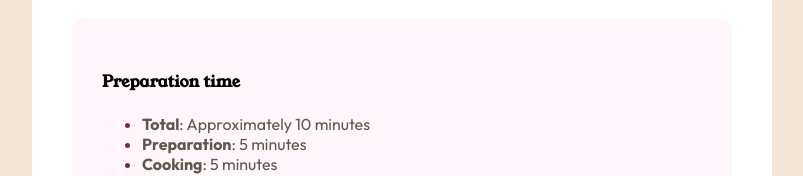
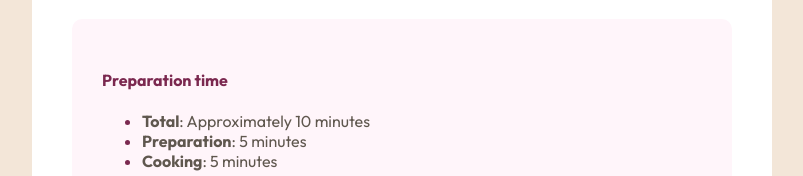
Before and after one commit to mouadbimk/recipe-page-main, a plain HTML site: page index.html in a window 1280 px wide. Shown: the part 620-796 px from the top of the page, without its empty margins (238-1041 px from the left). Drawn offline with Linux system fonts and the light colour scheme.

Commit message:
Update style.css

```diff
--- a/css/style.css
+++ b/css/style.css
@@ -127,7 +127,7 @@ li span {
   padding: 30px;
   border-radius: 10px;
 }
-.box__time h3 {
+.box__time h4 {
   color: hsl(332, 51%, 32%);
   font-family: "Outfit", serif;
 }
```
